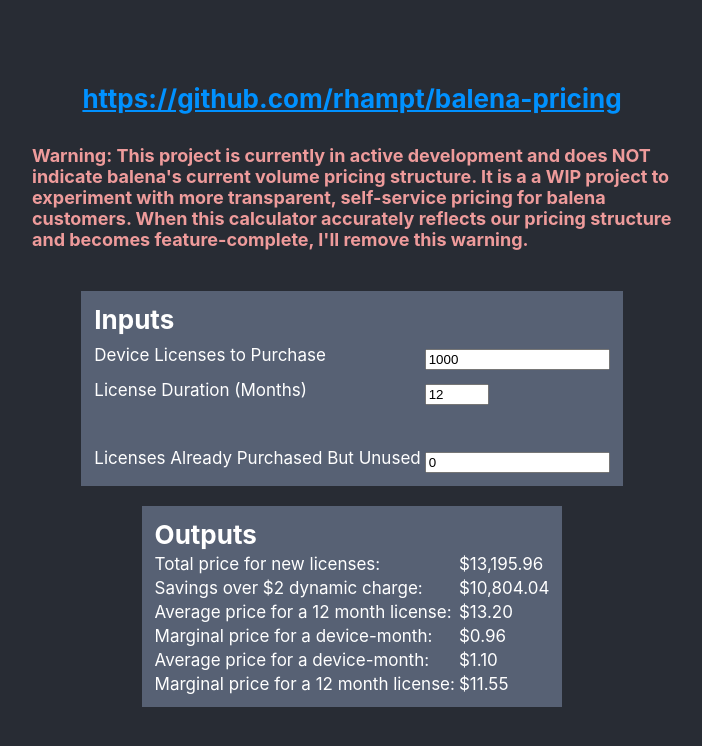
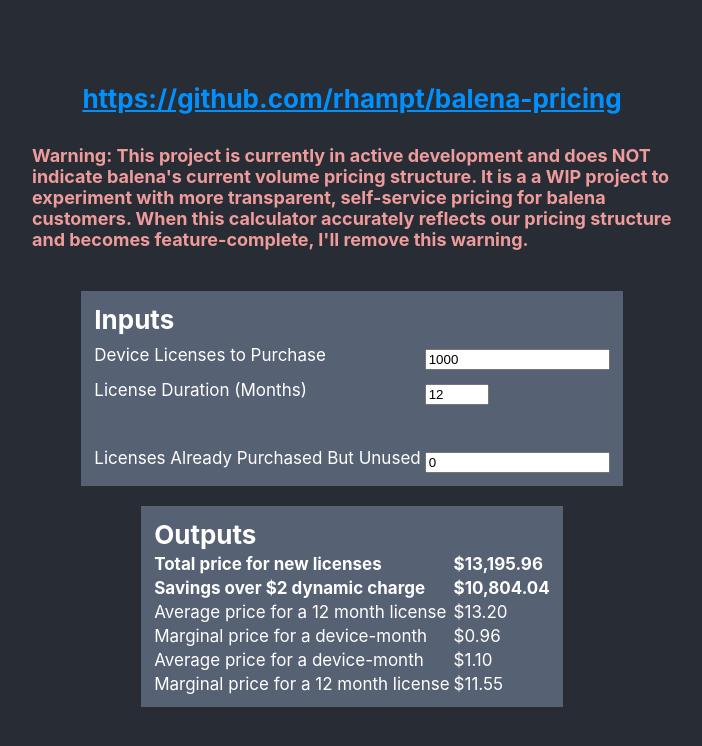
Before and after one commit to rhampt/balena-pricing, a React (Create React App) app in the folder frontend/: page / in a window 1280 px wide. Shown: the top 746 px of the page, without its empty margins (288-990 px from the left). Built offline with nearby package versions, Linux system fonts and the light colour scheme.

Commit message:
Cleanup
Change-type: patch|minor|major
Signed-off-by: Ryan Hampton (@rhampt) rhampt@balena.io

```diff
--- a/frontend/src/App.js
+++ b/frontend/src/App.js
@@ -110,27 +110,35 @@
           <td></td>
         </tr>
         <tr>
-          <td className="subTextRow">Total price for new licenses:</td>
-          <td className="subTextRow">{output.total}</td>
+          <td className="subTextRow">
+            <strong>Total price for new licenses</strong>
+          </td>
+          <td className="subTextRow">
+            <strong>{output.total}</strong>
+          </td>
         </tr>
         <tr>
-          <td className="subTextRow">Savings over $2 dynamic charge:</td>
-          <td className="subTextRow">{output.savings}</td>
+          <td className="subTextRow">
+            <strong>Savings over $2 dynamic charge</strong>
+          </td>
+          <td className="subTextRow">
+            <strong>{output.savings}</strong>
+          </td>
         </tr>
         <tr>
-          <td className="subTextRow">Average price for a {input.duration} month license:</td>
+          <td className="subTextRow">Average price for a {input.duration} month license</td>
           <td className="subTextRow">{output.average}</td>
         </tr>
         <tr>
-          <td className="subTextRow">Marginal price for a device-month:</td>
+          <td className="subTextRow">Marginal price for a device-month</td>
           <td className="subTextRow">{output.marginalDM}</td>
         </tr>
         <tr>
-          <td className="subTextRow">Average price for a device-month:</td>
+          <td className="subTextRow">Average price for a device-month</td>
           <td className="subTextRow">{output.averageDM}</td>
         </tr>
         <tr>
-          <td className="subTextRow">Marginal price for a {input.duration} month license:</td>
+          <td className="subTextRow">Marginal price for a {input.duration} month license</td>
           <td className="subTextRow">{output.marginal}</td>
         </tr>
       </table>
```
